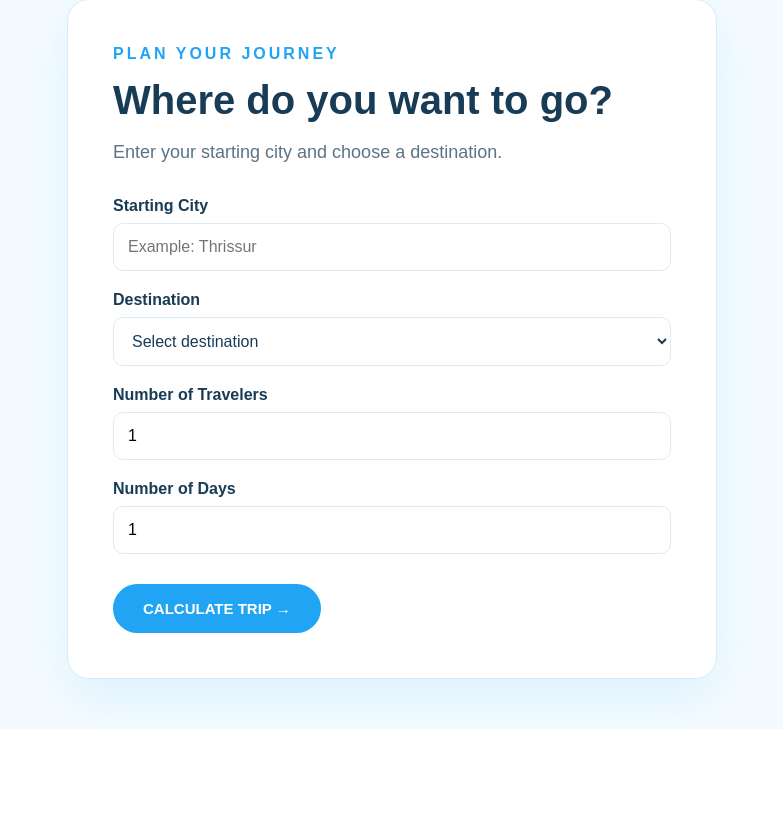
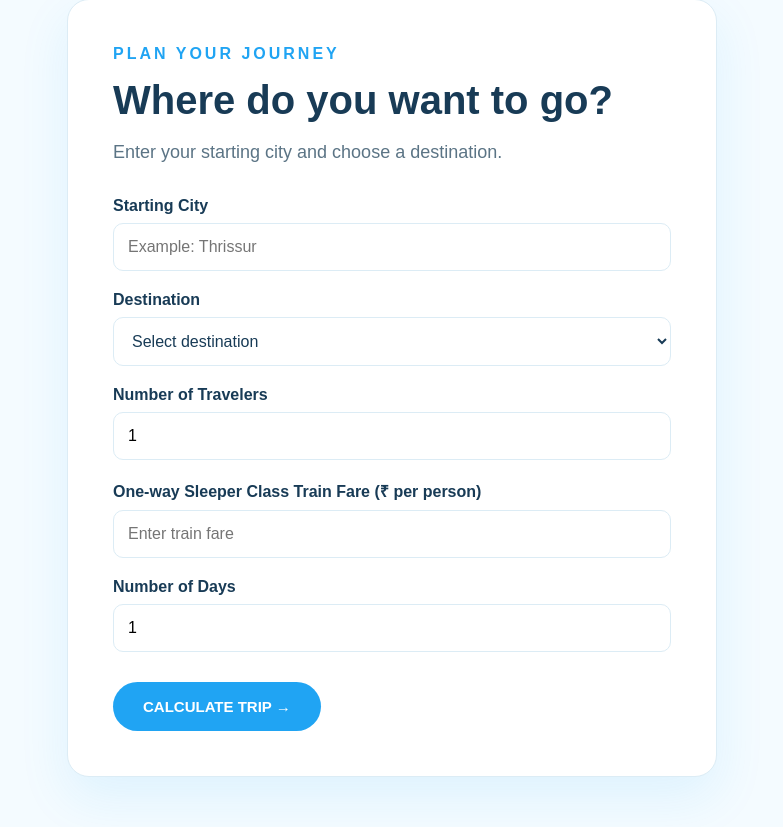
Before and after one commit to ashinalexv2009-hue/smart-travel-planner, a Flask app: page /plan in a window 1280 px wide. Shown: the part 126-953 px from the top of the page, without its empty margins (248-1031 px from the left). Before the commit the page ends 855 px from the top, so only its background shows below. Run offline with Flask 3, Linux system fonts and the light colour scheme.

Commit message:
Update plan.html
Add train fare field

```diff
--- a/smart_travel_website/templates/plan.html
+++ b/smart_travel_website/templates/plan.html
@@ -119,6 +119,18 @@
                     min="1"
                     required
                 >
+                <label>
+    One-way Sleeper Class Train Fare (₹ per person)
+</label>
+
+<input
+    type="number"
+    name="train_fare"
+    placeholder="Enter train fare"
+    min="0"
+    step="0.01"
+    required
+>
 
 
                 <label>
```
